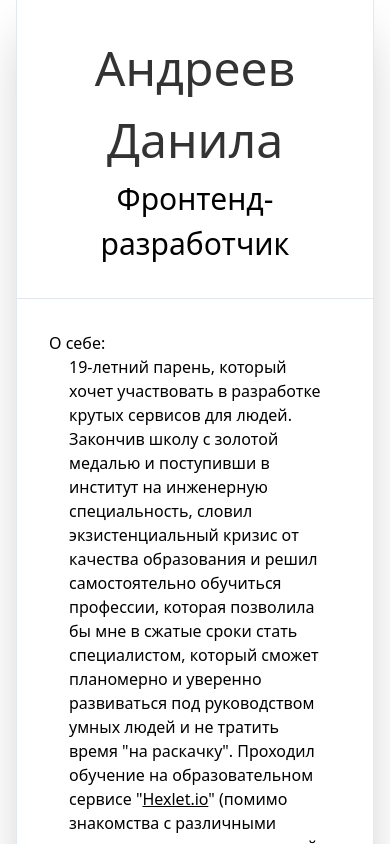
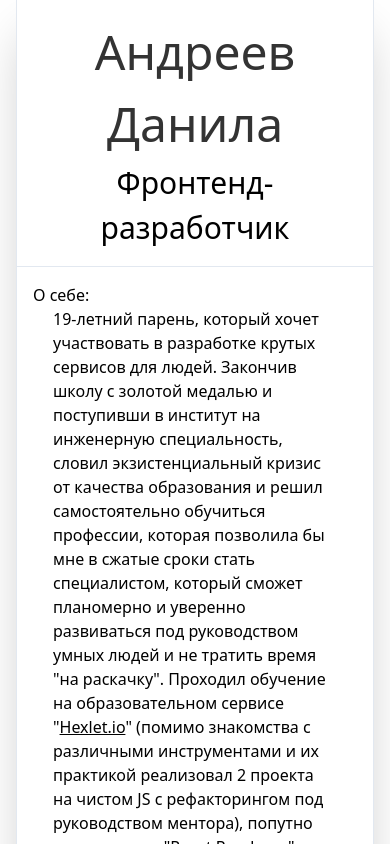
Before and after one commit to neandreev/personal-nextjs-site, a Next.js app: page / in a window 390 px wide. Shown: the top 844 px of the page. Built offline with nearby package versions, Linux system fonts and the light colour scheme.

Commit message:
Change padding on small screens

```diff
--- a/components/paddingToChildren.js
+++ b/components/paddingToChildren.js
@@ -2,7 +2,7 @@ export default function PaddingToChildren({ children }) {
   return (
     <>
       {children.map((child, index) => (
-        <div key={index} className="p-8">
+        <div key={index} className="p-4 md:p-8">
           {child}
         </div>
       ))}
```
